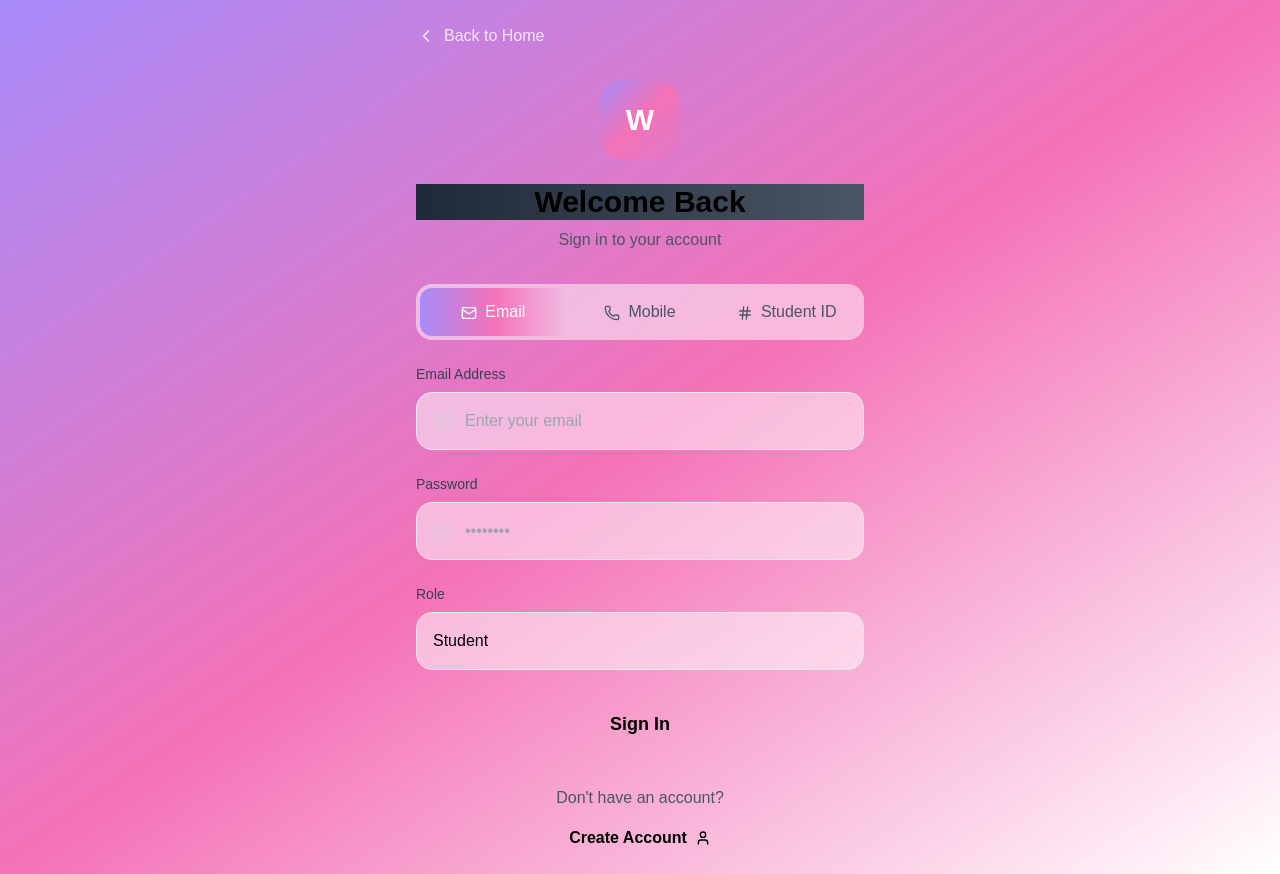
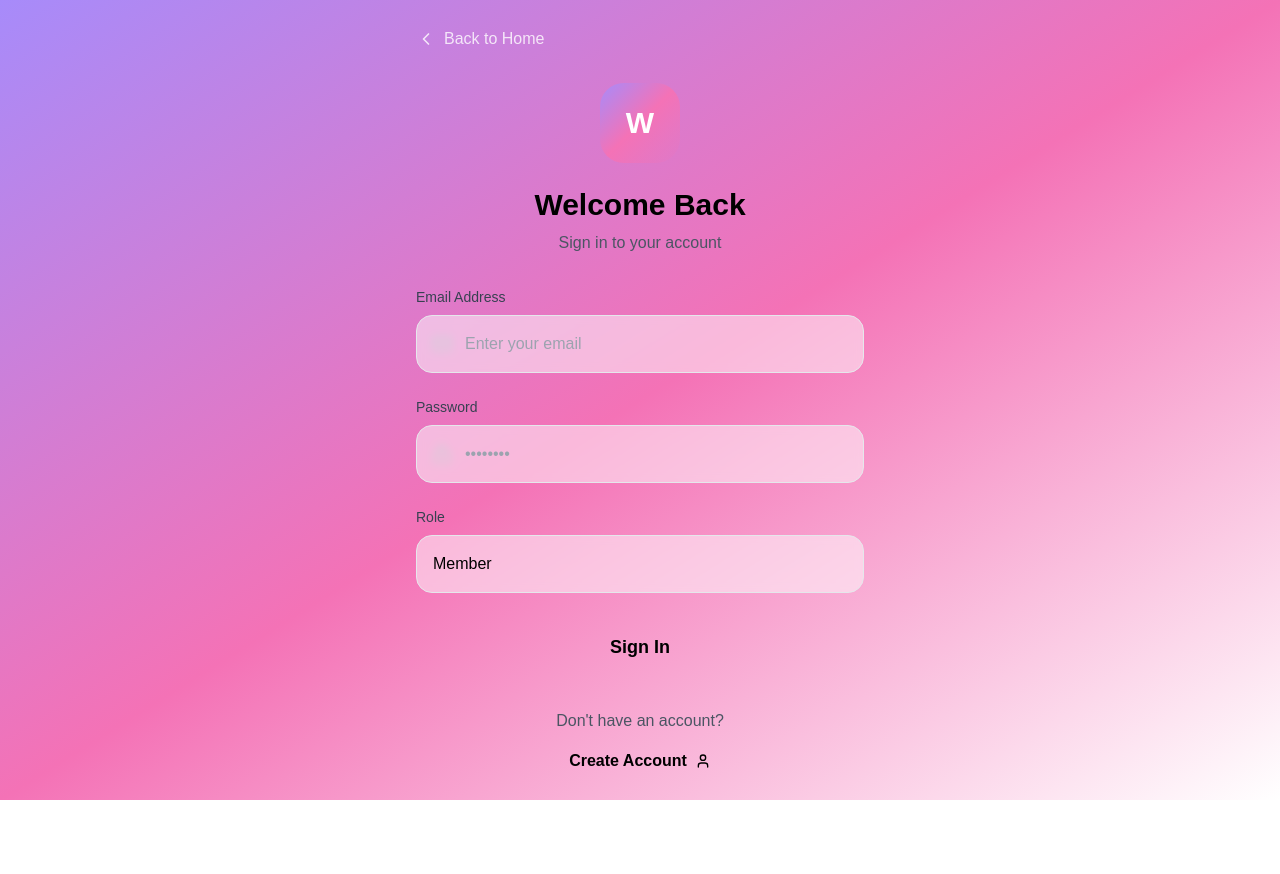
Before and after one commit to AmanJagdale/event_management_api, a React (Vite) app in the folder frontend/: page /login in a window 1280 px wide. After the commit the page ends 800 px from the top, so only its background shows below. Built offline with nearby package versions, Linux system fonts and the light colour scheme.

Commit message:
Complete overhaul: Fixed CORS, updated Login UI, adjusted colors, and removed unused roles

```diff
--- a/frontend/src/data/complaints.js
+++ /dev/null
@@ -1,29 +0,0 @@
-export const complaints = [
-  {
-    id: 1,
-    title: "Harassment at library section B",
-    status: "ongoing",
-    type: "harassment",
-    date: "2024-05-20",
-    description: "Reported anonymously. Investigation started.",
-    updates: 3,
-  },
-  {
-    id: 2,
-    title: "Stalking incident near hostel gate",
-    status: "resolved",
-    type: "stalking",
-    date: "2024-05-18",
-    description: "Counseling provided. Matter closed.",
-    updates: 5,
-  },
-  {
-    id: 3,
-    title: "Hostile work environment in department",
-    status: "new",
-    type: "discrimination",
-    date: "2024-05-21",
-    description: "Recently filed. Under review.",
-    updates: 0,
-  },
-];
--- a/frontend/src/pages/Landing.jsx
+++ b/frontend/src/pages/Landing.jsx
@@ -38,7 +38,7 @@ export default function Landing() {
             </span>
           </motion.h1>
 
-          <p className="text-xl md:text-2xl text-gray-600 mb-12 max-w-2xl mx-auto leading-relaxed">
+          <p className="text-xl md:text-2xl text-[#2C3E50] mb-12 max-w-2xl mx-auto leading-relaxed">
             Women Development Cell platform for campus safety, events, and
             community support. Your voice matters.
           </p>
--- a/frontend/src/pages/Login.jsx
+++ b/frontend/src/pages/Login.jsx
@@ -1,21 +1,31 @@
 import { motion } from "framer-motion";
-import { Mail, Phone, Hash, User, Lock, ChevronLeft } from "lucide-react";
+import { Mail, User, Lock, ChevronLeft } from "lucide-react";
 import { Link, useNavigate } from "react-router-dom";
 import { useState } from "react";
 
-const loginTabs = ["Email", "Mobile", "Student ID"];
+
 
 export default function Login() {
   const [activeTab, setActiveTab] = useState(0);
   const [formData, setFormData] = useState({
     email: "",
     password: "",
-    role: "student",
+    role: "member",
   });
+  const [errorMsg, setErrorMsg] = useState("");
   const navigate = useNavigate();
 
   const handleSubmit = async (e) => {
     e.preventDefault();
+    setErrorMsg("");
+
+    // Email validation
+    const emailRegex = /^[^\s@]+@[^\s@]+\.[^\s@]+$/;
+    if (!emailRegex.test(formData.email)) {
+      setErrorMsg("Please enter a valid email address.");
+      return;
+    }
+
     try {
       const response = await fetch("http://localhost:5000/api/auth/login", {
         method: "POST",
@@ -38,11 +48,11 @@ export default function Login() {
           navigate("/home");
         }
       } else {
-        alert(data.error || "Login failed");
+        setErrorMsg(data.error || "Wrong credentials");
       }
     } catch (err) {
       console.error(err);
-      alert("An error occurred during login. Please try again.");
+      setErrorMsg("An error occurred during login. Please try again.");
     }
   };
 
@@ -68,38 +78,19 @@ export default function Login() {
             <div className="w-20 h-20 bg-gradient-to-br from-primary-500 to-pink-400 rounded-3xl flex items-center justify-center mx-auto mb-6 shadow-glow-lg">
               <span className="text-3xl font-bold text-white">W</span>
             </div>
-            <h1 className="text-3xl font-bold bg-gradient-to-r from-gray-800 to-gray-600 mb-2">
+            <h1 className="text-3xl font-bold mb-2">
               Welcome Back
             </h1>
             <p className="text-gray-600">Sign in to your account</p>
           </div>
 
+          {errorMsg && (
+            <div className="mb-4 p-3 rounded-xl bg-red-100 text-red-600 text-center text-sm font-medium">
+              {errorMsg}
+            </div>
+          )}
+
           <form onSubmit={handleSubmit} className="space-y-6">
-            {/* Login method tabs */}
-            <div className="flex bg-white/50 rounded-2xl p-1">
-              {loginTabs.map((tab, index) => (
-                <button
-                  key={tab}
-                  type="button"
-                  className={`flex-1 py-3 px-4 rounded-xl font-medium transition-all duration-200 ${
-                    activeTab === index
-                      ? "bg-gradient-to-r from-primary-500 to-pink-400 text-white shadow-glow"
-                      : "text-gray-600 hover:text-gray-900"
-                  }`}
-                  onClick={() => setActiveTab(index)}
-                >
-                  {tab === "Email" && <Mail className="w-4 h-4 inline mr-2" />}
-                  {tab === "Mobile" && (
-                    <Phone className="w-4 h-4 inline mr-2" />
-                  )}
-                  {tab === "Student ID" && (
-                    <Hash className="w-4 h-4 inline mr-2" />
-                  )}
-                  {tab}
-                </button>
-              ))}
-            </div>
-
             {/* Form fields */}
             <div>
               <label className="block text-sm font-medium text-gray-700 mb-2">
@@ -150,9 +141,7 @@ export default function Login() {
                   setFormData({ ...formData, role: e.target.value })
                 }
               >
-                <option value="student">Student</option>
-                <option value="faculty">Faculty</option>
-                <option value="staff">Staff</option>
+                <option value="member">Member</option>
                 <option value="admin">Admin</option>
               </select>
             </div>
--- a/frontend/src/pages/Register.jsx
+++ b/frontend/src/pages/Register.jsx
@@ -13,9 +13,8 @@ import { Link, useNavigate } from "react-router-dom";
 import { useState } from "react";
 
 const roles = [
-  { id: "student", label: "Student", icon: School },
-  { id: "faculty", label: "Faculty", icon: User },
-  { id: "staff", label: "Staff", icon: User },
+  { id: "member", label: "Member", icon: User },
+  { id: "admin", label: "Admin", icon: ShieldCheck },
 ];
 
 export default function Register() {
@@ -30,14 +29,18 @@ export default function Register() {
     role: "student",
     agreeTerms: false,
   });
+  const [errorMsg, setErrorMsg] = useState("");
+  const [successMsg, setSuccessMsg] = useState("");
   const navigate = useNavigate();
 
   const registerTabs = ["Personal Info", "Verification", "Password"];
 
   const handleSubmit = async (e) => {
     e.preventDefault();
+    setErrorMsg("");
+    setSuccessMsg("");
     if (formData.password !== formData.confirmPassword) {
-      alert("Passwords do not match");
+      setErrorMsg("Passwords do not match");
       return;
     }
 
@@ -59,14 +62,14 @@ export default function Register() {
 
       const data = await response.json();
       if (response.ok) {
-        alert("Registration successful! Please login.");
-        navigate("/login");
+        setSuccessMsg("Registration successful! Please login.");
+        setTimeout(() => navigate("/login"), 2000);
       } else {
-        alert(data.error || "Registration failed");
+        setErrorMsg(data.error || "Registration failed");
       }
     } catch (err) {
       console.error(err);
-      alert("An error occurred during registration. Please try again.");
+      setErrorMsg("An error occurred during registration. Please try again.");
     }
   };
 
@@ -125,6 +128,17 @@ export default function Register() {
                 <p className="text-gray-600">
                   Join WDC-Connect in 3 simple steps
                 </p>
+
+                {errorMsg && (
+                  <div className="mt-4 p-3 rounded-xl bg-red-100 text-red-600 text-center text-sm font-medium">
+                    {errorMsg}
+                  </div>
+                )}
+                {successMsg && (
+                  <div className="mt-4 p-3 rounded-xl bg-green-100 text-green-600 text-center text-sm font-medium">
+                    {successMsg}
+                  </div>
+                )}
 
                 {/* Progress */}
                 <div className="flex items-center justify-center gap-2 mt-8 mb-2">
```
Also changed, not shown: 1 other file (tests, documents, lock files or other folders).
